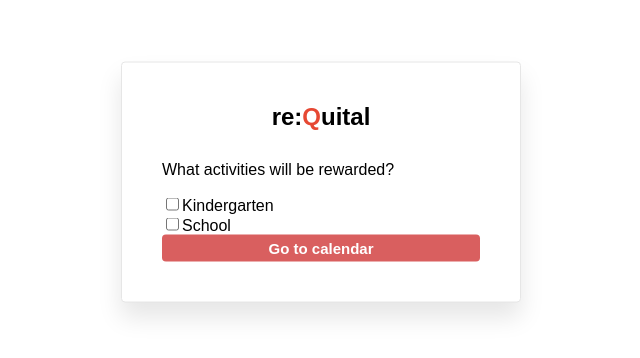
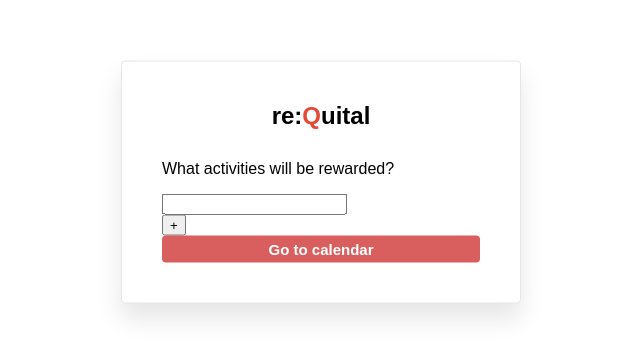
Before and after one commit to IrynaPerun/test, an Angular app: page / in a window 1280 px wide. Shown: the part 218-576 px from the top of the page, without its empty margins (319-959 px from the left). Built offline with nearby package versions, Linux system fonts and the light colour scheme.

Commit message:
add error-line

```diff
--- a/src/app/change-password/change-password.component.html
+++ b/src/app/change-password/change-password.component.html
@@ -1,7 +1,7 @@
 <div class="form-box">
   <h2>Change password</h2>
   <form [formGroup]="form" (ngSubmit)="submit()">
-    <div class="user-box">
+    <div class="user-box" [class.has-error]="form.controls['newPassword'].invalid && form.controls['newPassword'].touched">
       <input
         type="password"
         name="" required=""
@@ -15,7 +15,7 @@
         </p>
       }
     </div>
-    <div class="user-box">
+    <div class="user-box" [class.has-error]="form.controls['confirmPassword'].invalid && form.controls['confirmPassword'].touched">
       <input
         type="password"
         name="" required=""
--- a/src/app/forgot-password/forgot-password.component.html
+++ b/src/app/forgot-password/forgot-password.component.html
@@ -2,7 +2,7 @@
   <h2>re:<span class="red">Q</span>uital</h2>
   <p class="explanatory-text">Enter your email and we'll send you a new password to get back into your account.</p>
   <form [formGroup]="form" (ngSubmit)="submit()">
-    <div class="user-box">
+    <div class="user-box" [class.has-error]="form.controls['email'].invalid && form.controls['email'].touched">
       <input type="email"
              name=""
              required=""
--- a/src/app/home/home.component.html
+++ b/src/app/home/home.component.html
@@ -1,19 +1,12 @@
 <div class="form-box">
-  <h2>re:<span class="letter">Q</span>uital</h2>
+  <h2 routerLink="/log-in">re:<span class="letter">Q</span>uital</h2>
   <p>What activities will be rewarded?</p>
-  <div [formGroup]="form" (ngSubmit)="submit()">
-    <input type="checkbox"
-           id="kindergarten"
-           name="kindergarten"
-           required=""
-    >
-    <label for="kindergarten">Kindergarten</label><br>
-    <input type="checkbox"
-           id="school"
-           name="school"
-           required=""
-    >
-    <label for="school">School</label><br>
-  </div>
+  <form [formGroup]="form">
+    <div>
+      <input type="text" id="reward" name="reward" #reward>
+    </div>
+    <button>+</button>
     <button type="submit" class="submit">Go to calendar</button>
+  </form>
+
 </div>
--- a/src/app/login/login.component.html
+++ b/src/app/login/login.component.html
@@ -1,7 +1,7 @@
 <div class="form-box">
   <h2>re:<span class="letter">Q</span>uital</h2>
   <form [formGroup]="form" (ngSubmit)="submit()">
-    <div class="user-box">
+    <div class="user-box" [class.has-error]="form.controls['email'].invalid && form.controls['email'].touched">
       <input type="email"
              name=""
              required=""
@@ -15,7 +15,7 @@
         </p>
       }
     </div>
-    <div class="user-box">
+    <div class="user-box" [class.has-error]="form.controls['password'].invalid && form.controls['password'].touched">
       <input
         type="password"
         name="" required=""
--- a/src/app/sign-up/sign-up.component.html
+++ b/src/app/sign-up/sign-up.component.html
@@ -2,7 +2,7 @@
   <h2>re:<span class="letter">Q</span>uital</h2>
   <!-- <p class="explanatory-text">Sign up to see ...</p> -->
   <form [formGroup]="form" (ngSubmit)="submit()">
-    <div class="user-box">
+    <div class="user-box" [class.has-error]="form.controls['email'].invalid && form.controls['email'].touched">
       <input type="email"
              name=""
              required=""
@@ -16,7 +16,7 @@
         </p>
       }
     </div>
-    <div class="user-box">
+    <div class="user-box" [class.has-error]="form.controls['password'].invalid && form.controls['password'].touched">
       <input type="password"
              name=""
              required=""
@@ -30,7 +30,7 @@
         </p>
       }
     </div>
-    <div class="user-box">
+    <div class="user-box" [class.has-error]="form.controls['userName'].invalid && form.controls['userName'].touched">
       <input type="text"
              name=""
              required=""
--- a/src/theme/forms.scss
+++ b/src/theme/forms.scss
@@ -23,7 +23,8 @@
   position: relative;
 }
 
-.form-box .user-box input {
+.form-box .user-box {
+  input {
     width: 100%;
     padding: 10px 0;
     font-size: 16px;
@@ -34,9 +35,11 @@
     outline: none;
     background: transparent;
   }
-
-.form-box .user-box input .error-line {
-  border-bottom: 1px solid #d4282b;
+  &.has-error {
+    input {
+      border-color: #d4282b;
+    }
+  }
 }
 
 .form-box .user-box label {
```
Also changed, not shown: src/app/home/home.component.ts (+8 -2 lines). Lines whose indentation alone changed are shown as unchanged.
